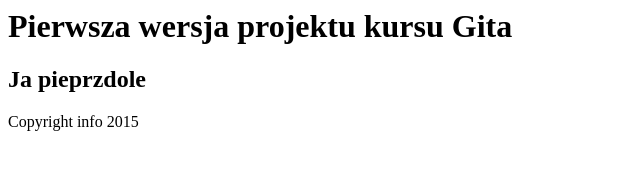
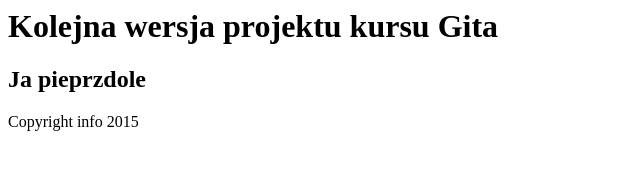
Before and after one commit to JozefImiolo/KursGit, a plain HTML site: page index.html in a window 1280 px wide. Shown: the whole page, without its empty margins (0-640 px from the left). Drawn offline with Linux system fonts and the light colour scheme.

Commit message:
Zmodyfikowanie pliku index i dodanie wersji

```diff
--- a/index.html
+++ b/index.html
@@ -4,7 +4,8 @@
 </head>
 <body>
 <div>
-	<h1> Pierwsza wersja projektu kursu Gita </h1>
+
+	<h1> Kolejna wersja projektu kursu Gita </h1>
 </div>
 
 <div> <h2> Ja pieprzdole </h1> </div>
@@ -12,7 +13,7 @@
 <!-- @todo jeszcze jakieś moje funkcjonalności -->
 
 <div class="footer"> Copyright info 2015</div>
-
+<!--@todo dodatkowa informacja -->
 <!-- @todo dodaj kod google analytics -->
 
 </body>
```
